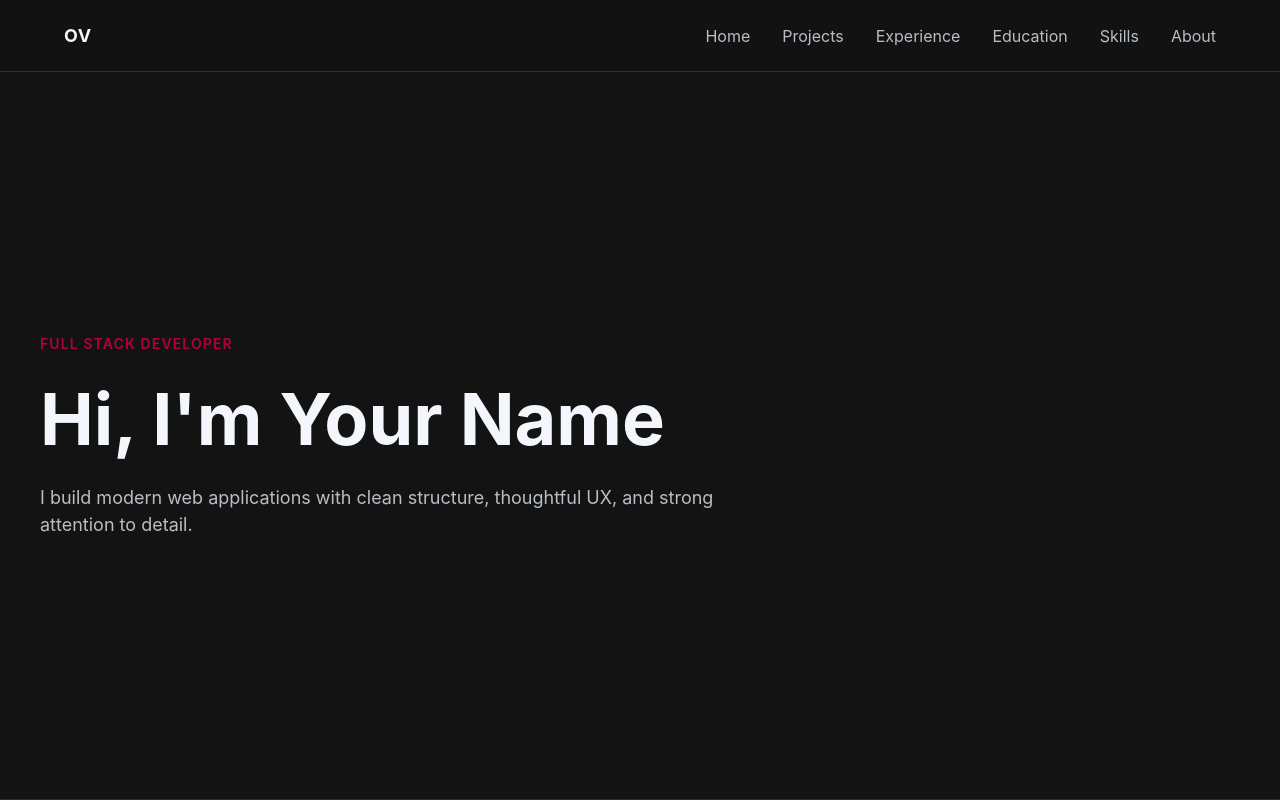
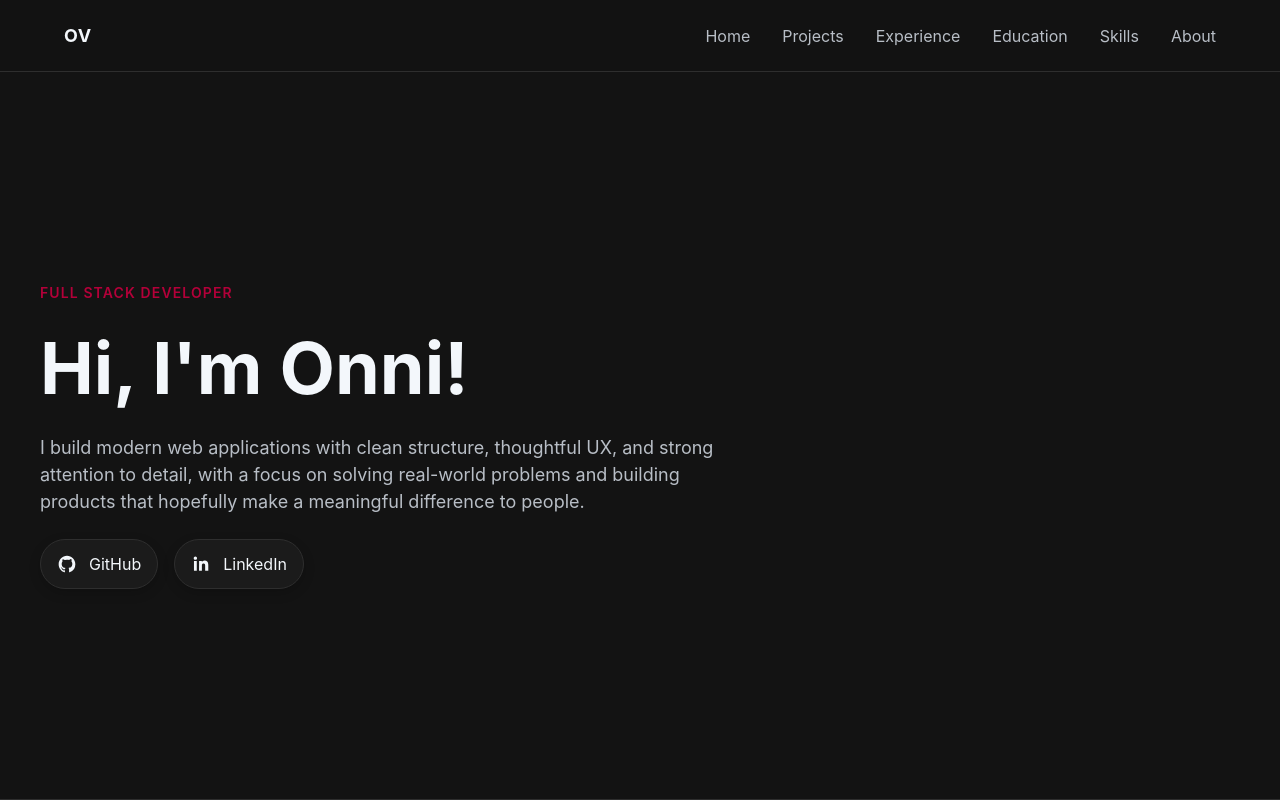
Before and after one commit to xmk0987/PersonalPortfolio, a React (Vite) app: page / in a window 1280 px wide. Built offline with nearby package versions, Linux system fonts and the light colour scheme.

Commit message:
Minimal hero

```diff
--- a/src/assets/icons/index.ts
+++ b/src/assets/icons/index.ts
@@ -5,5 +5,6 @@ export { default as HomeIcon } from "./HomeIcon";
 export { default as LinkedInIcon } from "./LinkedInIcon";
 export { default as MenuIcon } from "./MenuIcon";
 export { default as SkillsIcon } from "./SkillsIcon";
+export { default as GitHubIcon } from "./GitHubIcon";
 
 export type { IconProps } from "./types";
--- /dev/null
+++ b/src/components/CurrentlyWorkingOn/CurrentlyWorkingOn.module.css
@@ -0,0 +1,172 @@
+.card {
+  display: flex;
+  flex-direction: column;
+  gap: var(--gap-lg);
+  width: min(100%, 420px);
+  padding: var(--space-5);
+  border: 1px solid var(--color-border);
+  border-radius: var(--radius-xl);
+  background:
+    linear-gradient(
+      180deg,
+      rgba(var(--color-accent-rgb), 0.08) 0%,
+      rgba(var(--color-accent-rgb), 0.02) 100%
+    ),
+    var(--color-foreground);
+  box-shadow: var(--shadow-md);
+  transition:
+    transform var(--transition-base),
+    border-color var(--transition-base),
+    box-shadow var(--transition-base),
+    background-color var(--transition-base);
+}
+
+.card:hover {
+  transform: translateY(-4px);
+  border-color: rgba(var(--color-accent-rgb), 0.45);
+  box-shadow: var(--shadow-lg);
+}
+
+.header {
+  display: flex;
+  align-items: center;
+  justify-content: space-between;
+  gap: var(--gap-md);
+}
+
+.tag {
+  display: inline-flex;
+  align-items: center;
+  min-height: 28px;
+  padding: 0.35rem 0.75rem;
+  border: 1px solid rgba(var(--color-accent-rgb), 0.28);
+  border-radius: var(--radius-full);
+  background: rgba(var(--color-accent-rgb), 0.1);
+  color: var(--color-text-primary);
+  font-size: var(--font-size-xs);
+  font-weight: 600;
+  letter-spacing: 0.04em;
+  text-transform: uppercase;
+}
+
+.link {
+  color: var(--color-text-secondary);
+  font-size: var(--font-size-sm);
+  transition: color var(--transition-fast);
+}
+
+.card:hover .link {
+  color: var(--color-text-primary);
+}
+
+.preview {
+  overflow: hidden;
+  border: 1px solid var(--color-border);
+  border-radius: var(--radius-lg);
+  background: #161616;
+}
+
+.previewTopBar {
+  display: flex;
+  align-items: center;
+  gap: 6px;
+  padding: 0.75rem 0.875rem;
+  border-bottom: 1px solid var(--color-border);
+  background: rgba(255, 255, 255, 0.02);
+}
+
+.previewDot {
+  width: 8px;
+  height: 8px;
+  border-radius: 50%;
+  background: #4b4b4b;
+}
+
+.previewBody {
+  display: grid;
+  grid-template-columns: 68px 1fr;
+  min-height: 180px;
+}
+
+.previewSidebar {
+  display: flex;
+  flex-direction: column;
+  gap: 10px;
+  padding: 0.875rem 0.625rem;
+  border-right: 1px solid var(--color-border);
+  background: rgba(255, 255, 255, 0.015);
+}
+
+.previewSidebarItem {
+  height: 10px;
+  border-radius: var(--radius-full);
+  background: rgba(255, 255, 255, 0.08);
+}
+
+.previewContent {
+  display: flex;
+  flex-direction: column;
+  gap: 12px;
+  padding: 0.875rem;
+}
+
+.previewTitle {
+  width: 42%;
+  height: 14px;
+  border-radius: var(--radius-full);
+  background: rgba(var(--color-accent-rgb), 0.35);
+}
+
+.previewLine {
+  width: 78%;
+  height: 10px;
+  border-radius: var(--radius-full);
+  background: rgba(255, 255, 255, 0.1);
+}
+
+.previewLineShort {
+  width: 55%;
+  height: 10px;
+  border-radius: var(--radius-full);
+  background: rgba(255, 255, 255, 0.08);
+}
+
+.previewGrid {
+  display: grid;
+  grid-template-columns: 1fr 1fr;
+  gap: 10px;
+  margin-top: 8px;
+}
+
+.previewBlock {
+  min-height: 52px;
+  border: 1px solid rgba(255, 255, 255, 0.06);
+  border-radius: var(--radius-md);
+  background: rgba(255, 255, 255, 0.03);
+}
+
+.content {
+  display: flex;
+  flex-direction: column;
+  gap: var(--gap-sm);
+}
+
+.title {
+  font-size: clamp(1.125rem, 2vw, 1.375rem);
+}
+
+.description {
+  color: var(--color-text-secondary);
+  font-size: var(--font-size-sm);
+  line-height: var(--line-height-relaxed);
+}
+
+@media (max-width: 959px) {
+  .card {
+    width: 100%;
+  }
+
+  .previewBody {
+    min-height: 160px;
+  }
+}
--- /dev/null
+++ b/src/components/SocialLinks/SocialLinks.module.css
@@ -0,0 +1,37 @@
+.socialLinks {
+  display: flex;
+  align-items: center;
+  gap: var(--gap-md);
+  flex-wrap: wrap;
+}
+
+.socialLink {
+  display: inline-flex;
+  align-items: center;
+  gap: var(--gap-sm);
+  min-height: 44px;
+  padding: 0.75rem 1rem;
+  border: 1px solid var(--color-border);
+  border-radius: var(--radius-full);
+  background: var(--color-foreground);
+  color: var(--color-text-primary);
+  box-shadow: var(--shadow-sm);
+  transition:
+    transform var(--transition-fast),
+    border-color var(--transition-fast),
+    background-color var(--transition-fast);
+}
+
+.socialLink:hover {
+  border-color: var(--color-accent);
+  background: rgba(var(--color-accent-rgb), 0.08);
+}
+
+.socialLink:active {
+  transform: translateY(1px);
+}
+
+.socialLinkIcon {
+  flex-shrink: 0;
+  color: var(--color-text-primary);
+}
--- /dev/null
+++ b/src/components/SocialLinks/SocialLinks.tsx
@@ -0,0 +1,37 @@
+import { GitHubIcon, LinkedInIcon } from "../../assets/icons";
+import styles from "./SocialLinks.module.css";
+
+const SOCIAL_LINKS = [
+  {
+    label: "GitHub",
+    href: "https://github.com/yourusername",
+    Icon: GitHubIcon,
+  },
+  {
+    label: "LinkedIn",
+    href: "https://linkedin.com/in/yourusername",
+    Icon: LinkedInIcon,
+  },
+] as const;
+
+const SocialLinks: React.FC = () => {
+  return (
+    <div className={styles.socialLinks} aria-label="Social media links">
+      {SOCIAL_LINKS.map(({ label, href, Icon }) => (
+        <a
+          key={label}
+          href={href}
+          target="_blank"
+          rel="noreferrer"
+          aria-label={label}
+          className={styles.socialLink}
+        >
+          <Icon size={20} className={styles.socialLinkIcon} />
+          <span>{label}</span>
+        </a>
+      ))}
+    </div>
+  );
+};
+
+export default SocialLinks;
--- a/src/sections/Hero/Hero.tsx
+++ b/src/sections/Hero/Hero.tsx
@@ -1,3 +1,4 @@
+import SocialLinks from "../../components/SocialLinks/SocialLinks";
 import PageSection from "../../layout/PageSection";
 import styles from "./Hero.module.css";
 
@@ -6,11 +7,14 @@ const Hero: React.FC = () => {
     <PageSection id="hero" fullHeight className={styles.heroSection}>
       <div className={styles.content}>
         <p className={styles.eyebrow}>Full Stack Developer</p>
-        <h1 className={styles.title}>Hi, I&apos;m Your Name</h1>
+        <h1 className={styles.title}>Hi, I&apos;m Onni!</h1>
         <p className={styles.description}>
           I build modern web applications with clean structure, thoughtful UX,
-          and strong attention to detail.
+          and strong attention to detail, with a focus on solving real-world
+          problems and building products that hopefully make a meaningful
+          difference to people.
         </p>
+        <SocialLinks />
       </div>
     </PageSection>
   );
```
Also changed, not shown: src/components/CurrentlyWorkingOn/CurrentlyWorkingOn.tsx (added, +60 -0 lines).
